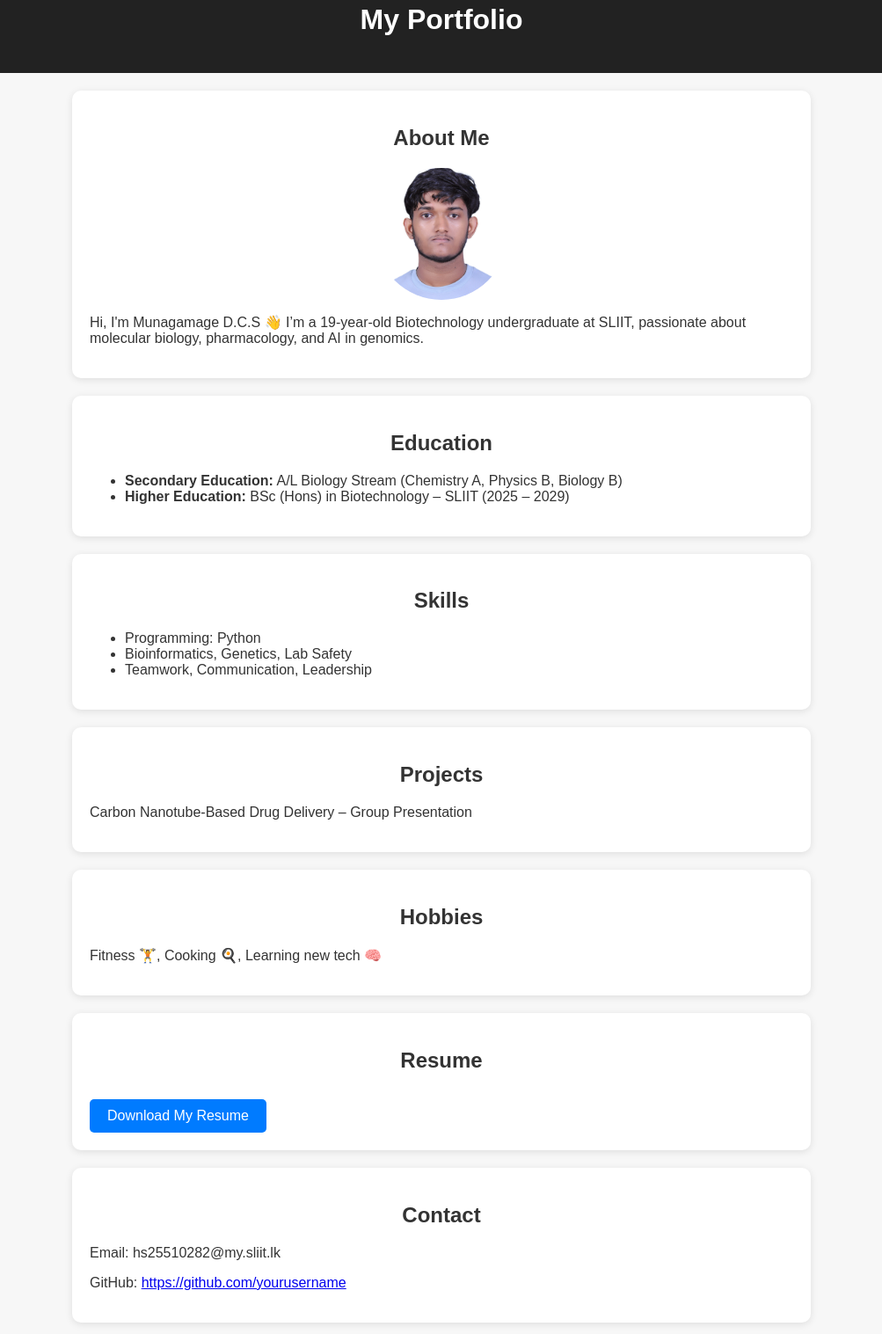
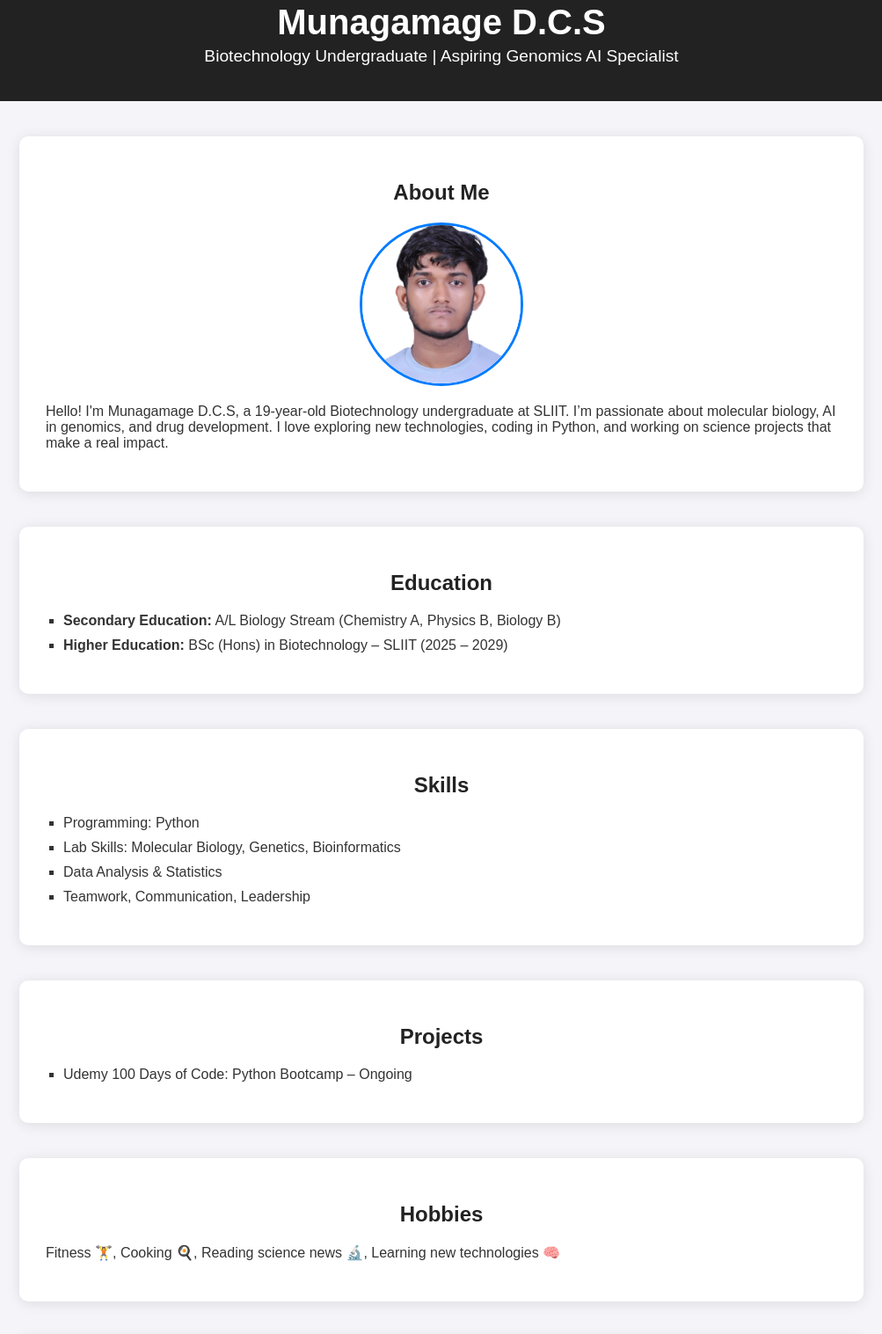
Before and after one commit to HS25510282/HS25510282.github.io, a plain HTML site: page index.html in a window 1280 px wide. Shown: the part 37-1554 px from the top of the page at 88% size, without its empty margins (138-1141 px from the left). Drawn offline with Linux system fonts and the light colour scheme.

Commit message:
Update2 index.html

```diff
--- a/index.html
+++ b/index.html
@@ -3,66 +3,112 @@
 <head>
   <meta charset="UTF-8">
   <meta name="viewport" content="width=device-width, initial-scale=1.0">
-  <title>My Portfolio</title>
+  <title>Munagamage D.C.S - Biotechnology Portfolio</title>
   <style>
+    /* General Styles */
     body {
-      font-family: Arial, sans-serif;
+      font-family: 'Arial', sans-serif;
       margin: 0;
       padding: 0;
-      background: #f7f7f7;
+      background: #f4f4f9;
       color: #333;
     }
+    a {
+      text-decoration: none;
+      color: #007BFF;
+    }
+    a:hover {
+      color: #0056b3;
+    }
+
+    /* Header */
     header {
       background: #222;
-      color: white;
-      text-align: center;
-      padding: 20px 0;
-    }
-    section {
-      max-width: 800px;
-      margin: 20px auto;
-      background: white;
-      padding: 20px;
-      border-radius: 10px;
-      box-shadow: 0 2px 8px rgba(0,0,0,0.1);
-    }
-    h1, h2 {
+      color: #fff;
+      padding: 40px 0;
       text-align: center;
     }
-    img {
+    header h1 {
+      margin: 0;
+      font-size: 2.5rem;
+    }
+    header p {
+      margin: 5px 0 0;
+      font-size: 1.2rem;
+    }
+
+    /* Sections */
+    section {
+      max-width: 900px;
+      margin: 40px auto;
+      background: #fff;
+      padding: 30px;
+      border-radius: 10px;
+      box-shadow: 0 2px 15px rgba(0,0,0,0.1);
+    }
+    section h2 {
+      text-align: center;
+      color: #222;
+      margin-bottom: 20px;
+    }
+
+    /* Profile Picture */
+    .profile-pic {
       display: block;
-      margin: 0 auto;
+      margin: 0 auto 20px;
       border-radius: 50%;
-      width: 150px;
-      height: 150px;
+      width: 180px;
+      height: 180px;
       object-fit: cover;
+      border: 3px solid #007BFF;
     }
-    a.button {
+
+    /* Lists */
+    ul {
+      list-style-type: square;
+      padding-left: 20px;
+    }
+    li {
+      margin-bottom: 10px;
+    }
+
+    /* Resume Button */
+    .button {
       display: inline-block;
       background: #007BFF;
-      color: white;
-      padding: 10px 20px;
-      text-decoration: none;
+      color: #fff;
+      padding: 12px 25px;
       border-radius: 5px;
-      margin-top: 10px;
+      margin-top: 15px;
+      font-weight: bold;
     }
-    a.button:hover {
+    .button:hover {
       background: #0056b3;
+    }
+
+    /* Contact Info */
+    .contact p {
+      text-align: center;
+      margin: 8px 0;
     }
   </style>
 </head>
 <body>
 
+  <!-- Header -->
   <header>
-    <h1>My Portfolio</h1>
+    <h1>Munagamage D.C.S</h1>
+    <p>Biotechnology Undergraduate | Aspiring Genomics AI Specialist</p>
   </header>
 
+  <!-- About Me -->
   <section>
     <h2>About Me</h2>
-    <img src="IMG_4682.JPG" alt="My Photo">
-    <p>Hi, I'm Munagamage D.C.S 👋 I’m a 19-year-old Biotechnology undergraduate at SLIIT, passionate about molecular biology, pharmacology, and AI in genomics.</p>
+    <img src="IMG_4682.JPG" alt="Munagamage D.C.S" class="profile-pic">
+    <p>Hello! I'm Munagamage D.C.S, a 19-year-old Biotechnology undergraduate at SLIIT. I’m passionate about molecular biology, AI in genomics, and drug development. I love exploring new technologies, coding in Python, and working on science projects that make a real impact.</p>
   </section>
 
+  <!-- Education -->
   <section>
     <h2>Education</h2>
     <ul>
@@ -71,34 +117,42 @@
     </ul>
   </section>
 
+  <!-- Skills -->
   <section>
     <h2>Skills</h2>
     <ul>
       <li>Programming: Python</li>
-      <li>Bioinformatics, Genetics, Lab Safety</li>
+      <li>Lab Skills: Molecular Biology, Genetics, Bioinformatics</li>
+      <li>Data Analysis & Statistics</li>
       <li>Teamwork, Communication, Leadership</li>
     </ul>
   </section>
 
+  <!-- Projects -->
   <section>
     <h2>Projects</h2>
-    <p>Carbon Nanotube-Based Drug Delivery – Group Presentation</p>
+    <ul>
+      <li>Udemy 100 Days of Code: Python Bootcamp – Ongoing</li>
+    </ul>
   </section>
 
+  <!-- Hobbies -->
   <section>
     <h2>Hobbies</h2>
-    <p>Fitness 🏋️, Cooking 🍳, Learning new tech 🧠</p>
+    <p>Fitness 🏋️, Cooking 🍳, Reading science news 🔬, Learning new technologies 🧠</p>
   </section>
 
+  <!-- Resume -->
   <section>
     <h2>Resume</h2>
-    <a href="resume.pdf" class="button" target="_blank">Download My Resume</a>
+    <a href="HS25510282Resume.pdf" class="button" target="_blank">Download My Resume</a>
   </section>
 
-  <section>
+  <!-- Contact -->
+  <section class="contact">
     <h2>Contact</h2>
-    <p>Email: hs25510282@my.sliit.lk</p>
-    <p>GitHub: <a href="https://github.com/hs25510282" target="_blank">https://github.com/yourusername</a></p>
+    <p>Email: your.email@example.com</p>
+    <p>GitHub: <a href="https://github.com/DinushkaChampika" target="_blank">https://github.com/DinushkaChampika</a></p>
   </section>
 
 </body>
```
